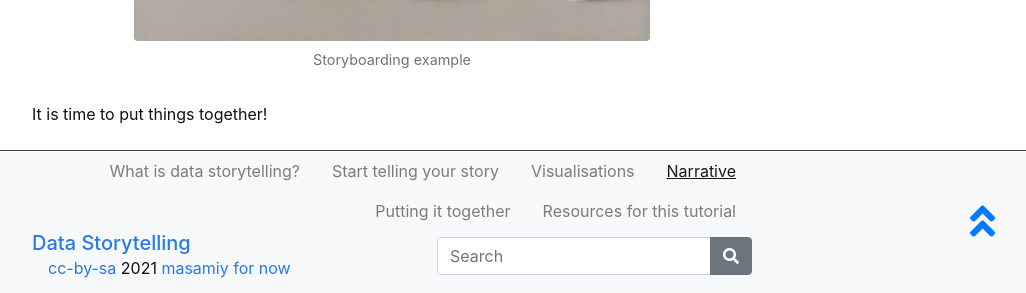
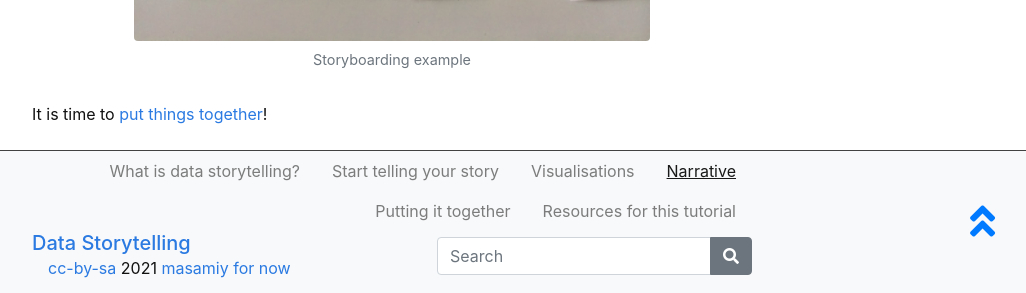
Before and after one commit to masamiy/DataStoryTelling, a Jekyll site: the page built from content/3-Narrative.md, in a window 1280 px wide and 900 px high, scrolled down 2040 px. Shown: the part 604-897 px from the top of the window, without its empty margins (248-1274 px from the left). Built offline with Jekyll 4.4.1, drawn with Linux system fonts in a browser that asks for light colours; part of the change alters nothing that is shown.

```diff
--- a/content/3-Narrative.md
+++ b/content/3-Narrative.md
@@ -47,4 +47,4 @@ A storyboard helps you:
 Figure out what medium to use for each part of the story
 {% include figure.html img="Storyboarding.png" alt="Storyboarding" caption="Storyboarding example" width="75%" %}
 
-It is time to put things together!
+It is time to [put things together](https://masamiy.github.io/content/4-Putting-things-together.html)!
```
